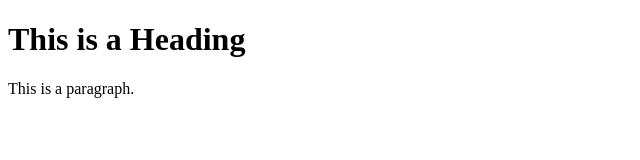
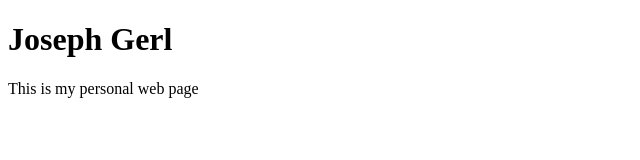
Before and after one commit to Jbgerl/jbgerl.github.io, a plain HTML site: page index.html in a window 1280 px wide. Shown: the whole page, without its empty margins (0-640 px from the left). Drawn offline with Linux system fonts and the light colour scheme.

Commit message:
Update index.html

```diff
--- a/index.html
+++ b/index.html
@@ -1,12 +1,12 @@
 <!DOCTYPE html>
 <html>
 <head>
-<title>Page Title</title>
+<title>Welcome to the jungle</title>
 </head>
 <body>
 
-<h1>This is a Heading</h1>
-<p>This is a paragraph.</p>
+<h1>Joseph Gerl</h1>
+<p>This is my personal web page</p>
 
 </body>
 </html>
```
